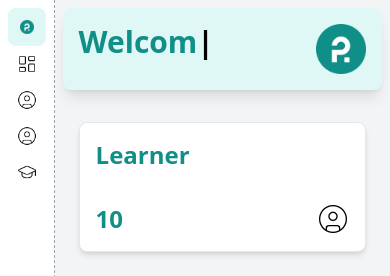
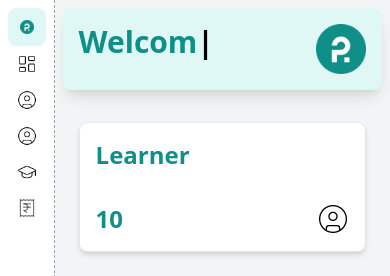
Before and after one commit to abhidigitalshakha/pedator-admin-panel, a React (Vite) app: page / in a window 390 px wide. Shown: the top 276 px of the page. Built offline with nearby package versions, Linux system fonts and the light colour scheme.

Commit message:
add transitionlist page

```diff
--- a/src/App.jsx
+++ b/src/App.jsx
@@ -4,6 +4,7 @@
 import LearnersPage from "./pages/protectedPage/LearnersPage";
 import MentorsPage from "./pages/protectedPage/MentorsPage";
 import CoursesPage from "./pages/protectedPage/CoursesPage";
+import TransactionsPage from "./pages/protectedPage/TransitionPage";
 
 function App() {
 
@@ -15,6 +16,7 @@
           <Route path="/learners" element={<LearnersPage />} />
           <Route path="/mentors" element={<MentorsPage/>} />
           <Route path="/courses" element={<CoursesPage/>} />
+          <Route path="/transitions" element={<TransactionsPage/>} />
         </Route>
       </Routes>
     </BrowserRouter>
--- a/src/constants/global.constant.js
+++ b/src/constants/global.constant.js
@@ -2,6 +2,7 @@
 import folders from "../assets/images/folders.png"
 import circleUser from "../assets/images/circle-user.png"
 import graduationCap from "../assets/images/graduation-cap.png"
+import transition from "../assets/images/receipt-indian-rupee.png"
 
 export const menuItems = [
     {
@@ -34,6 +35,12 @@
                 icon: graduationCap,
                 label: "Course",
                 href: "/courses",
+                visible: ["admin", "super-admin", "student"],
+            },
+            {
+                icon: transition,
+                label: "Transitions",
+                href: "/transitions",
                 visible: ["admin", "super-admin", "student"],
             },
         ],
@@ -122,6 +129,57 @@
   {
     header: "Mobile No",
     assessor: "mobile",
+    className: "hidden md:table-cell",
+  },
+  {
+    header: "Actions",
+    assessor: "actions",
+  },
+];
+export const transitionsColumns = [
+  {
+    header: "S.No",
+    assessor: "sNo",
+    className: "p-4",
+  },
+  {
+    header: "Transaction ID",
+    assessor: "transactionID",
+    className: "hidden md:table-cell",
+  },
+  {
+    header: "User",
+    assessor: "user",
+    className: "hidden md:table-cell",
+  },
+  {
+    header: "Role",
+    assessor: "role",
+    className: "hidden md:table-cell",
+  },
+  {
+    header: "Type",
+    assessor: "type",
+    className: "hidden md:table-cell",
+  },
+  {
+    header: "Amount",
+    assessor: "amount",
+    className: "hidden md:table-cell",
+  },
+  {
+    header: "Status",
+    assessor: "status",
+    className: "hidden md:table-cell",
+  },
+  {
+    header: "Date",
+    assessor: "date",
+    className: "hidden md:table-cell",
+  },
+  {
+    header: "Remark",
+    assessor: "remark",
     className: "hidden md:table-cell",
   },
   {
@@ -219,3 +277,67 @@
       mobile: "345-678-9012"
     }
   ];
+
+
+export const transactions = [
+    {
+      id: "TXN001",
+      user: "Alice Johnson",
+      role: "Learner",
+      type: "Credit",
+      amount: 499,
+      status: "Success",
+      date: "2025-02-15",
+      remark: "Course Purchase",
+    },
+    {
+      id: "TXN002",
+      user: "Mark Wilson",
+      role: "Learner",
+      type: "Debit",
+      amount: 299,
+      status: "Pending",
+      date: "2025-02-14",
+      remark: "Refund Process",
+    },
+    {
+      id: "TXN003",
+      user: "Emma Brown",
+      role: "Mentor",
+      type: "Credit",
+      amount: 799,
+      status: "Success",
+      date: "2025-02-13",
+      remark: "Course Sold",
+    },
+    {
+      id: "TXN004",
+      user: "Sophia Williams",
+      role: "Mentor",
+      type: "Debit",
+      amount: 499,
+      status: "Failed",
+      date: "2025-02-12",
+      remark: "Withdrawal Request",
+    },
+    {
+      id: "TXN005",
+      user: "James Anderson",
+      role: "Learner",
+      type: "Credit",
+      amount: 999,
+      status: "Success",
+      date: "2025-02-11",
+      remark: "Course Purchase",
+    },
+    {
+      id: "TXN006",
+      user: "Platform Fees",
+      role: "Other",
+      type: "Debit",
+      amount: 300,
+      status: "Completed",
+      date: "2025-02-10",
+      remark: "Platform Expense",
+    },
+  ];
--- /dev/null
+++ b/src/pages/protectedPage/TransitionPage.jsx
@@ -0,0 +1,114 @@
+import React from "react";
+import Table from "../../components/Table";
+import SearchBar from "../../components/SearchBar";
+import editbutton from "../../assets/images/square-pen.png";
+import viewbutton from "../../assets/images/eye.png";
+import deleteButton from "../../assets/images/trash-2.png";
+import listFilter from "../../assets/images/list-filter.png";
+import addButtonWhite from "../../assets/images/plus-white.png";
+import { transactions, transitionsColumns } from "../../constants/global.constant";
+
+
+const dashboardStats = {
+  totalLearners: 1200,
+  totalMentors: 45,
+  totalIncome: 35000,
+  totalOutgoing: 15000,
+  totalRefunded: 5000,
+  totalOtherExpenses: 3000,
+  totalProfit: 20000,
+};
+
+const TransactionsPage = () => {
+
+    const renderRow = (item, index) => {
+        return (
+          <tr
+            key={index}
+            className="border-b border-gray-200 even:bg-slate-50 text-sm hover:bg-[#e7f5f4]"
+          >
+            <td className="flex items-center gap-4 p-4">{index + 1}</td>
+            <td className="hidden md:table-cell">{item.id}</td>
+            <td className="hidden md:table-cell">{item.user}</td>
+            <td className="hidden md:table-cell">{item.role}</td>
+            <td className="hidden md:table-cell">{item.type}</td>
+            <td className="hidden md:table-cell">{item.amount}</td>
+            <td className="hidden md:table-cell">{item.status}</td>
+            <td className="hidden md:table-cell">{item.date}</td>
+            <td className="hidden md:table-cell">{item.remark}</td>
+            <td>
+              <div className=" flex items-center gap-2">
+                {/* edit */}
+                <button title="View " className="cursor-pointer w-7 h-7 flex items-center justify-center rounded-full bg-lamaSky">
+                  <img src={viewbutton} alt="" width={16} height={16} />
+                </button>
+              </div>
+            </td>
+          </tr>
+        );
+      };
+
+
+  return (
+    <div className=" bg-white p-6">
+      {/* Summary Table */}
+      <div className="bg-white p-6 rounded-lg border border-gray-300 shadow-md mb-6">
+        <h2 className="text-2xl font-bold text-[#108e88] mb-4">
+          Transaction Summary
+        </h2>
+        <div className="grid grid-cols-2 sm:grid-cols-3 lg:grid-cols-6 gap-6">
+          {[
+            { label: "Total Learners", value: dashboardStats.totalLearners },
+            { label: "Total Mentors", value: dashboardStats.totalMentors },
+            { label: "Total Income", value: `$${dashboardStats.totalIncome}` },
+            {
+              label: "Total Outgoing",
+              value: `$${dashboardStats.totalOutgoing}`,
+            },
+            {
+              label: "Total Refunded",
+              value: `$${dashboardStats.totalRefunded}`,
+            },
+            {
+              label: "Other Expenses",
+              value: `$${dashboardStats.totalOtherExpenses}`,
+            },
+          ].map((stat, index) => (
+            <div
+              key={index}
+              className="p-4 bg-[#dff7f5] border border-[#108e88] rounded-lg shadow-md flex flex-col items-center hover:shadow-lg transition"
+            >
+              <p className="text-lg font-semibold text-gray-700">
+                {stat.label}
+              </p>
+              <p className="text-2xl font-bold text-[#108e88]">{stat.value}</p>
+            </div>
+          ))}
+        </div>
+      </div>
+
+      {/* Transactions Table */}
+      <div className="flex items-center justify-between">
+        <h1 className=" hidden md:block text-xl md:text-2xl font-semibold text-[#108e88]">
+          Recent Transitions
+        </h1>
+        <div className="flex flex-col md:flex-row items-center gap-4  w-full md:w-auto">
+          <SearchBar />
+          <div className=" flex items-center gap-4 self-end">
+            <button className="cursor-pointer w-8 h-8 flex items-center justify-center rounded-full bg-[#108e88] hover:scale-105 p-1 transition-all duration-300">
+              <img src={listFilter} alt="" className="w-6" />
+            </button>
+
+            <button className="cursor-pointer flex items-center justify-center rounded-full border pr-6 pl-4 py-1 gap-2 bg-[#108e88] hover:scale-105 text-white transition-all duration-300 font-bold text-xl">
+              <img src={addButtonWhite} alt="" className="w-6" />
+              Add New
+            </button>
+          </div>
+        </div>
+      </div>
+      <Table columns={transitionsColumns} renderRow={renderRow} data={transactions} />
+    </div>
+  );
+};
+
+export default TransactionsPage;
```
Also changed, not shown: src/assets/images/receipt-indian-rupee.png (added).
